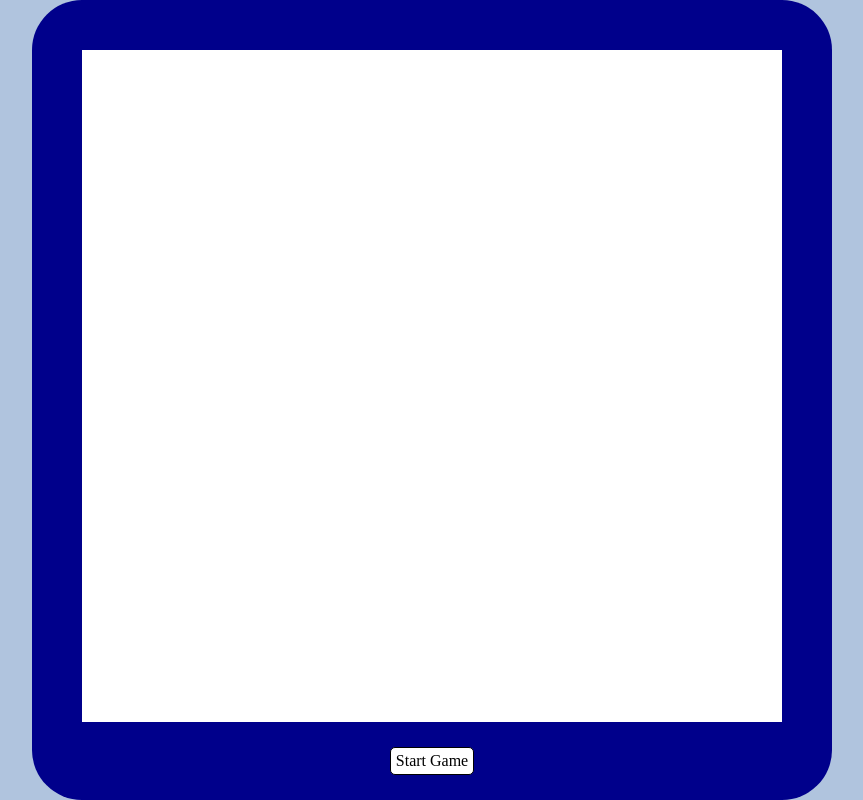
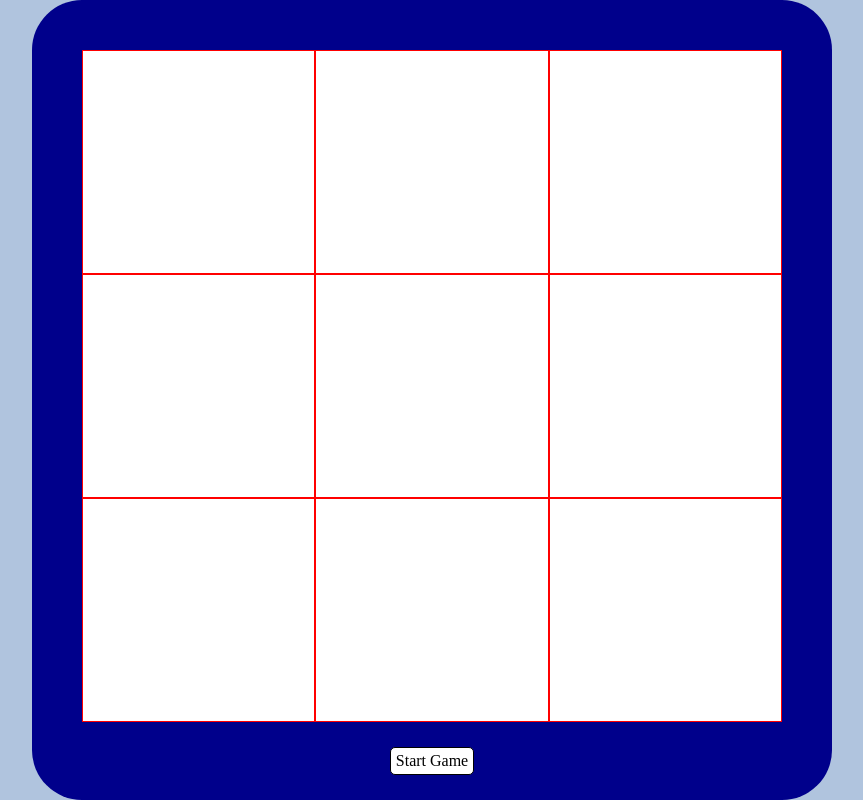
Before and after one commit to m00nberri/Ticcy-Taccy, a website: page index.html in a window 1280 px wide. Shown: the whole page, without its empty margins (208-1071 px from the left). Drawn offline with Linux system fonts and the light colour scheme.

Commit message:
Add styling to gameboard squares

```diff
--- a/style.css
+++ b/style.css
@@ -166,9 +166,15 @@ button:hover {
   background-color: white;
   width: 100%;
   height: 100%;
+  display: grid;
+  grid-template-columns: repeat(3, 1fr);
 }
 
 #startRestart {
   margin-top: 25px;
   margin-bottom: -25px;
 }
+
+.gameSquare {
+  border: red 1px solid;
+}
```
